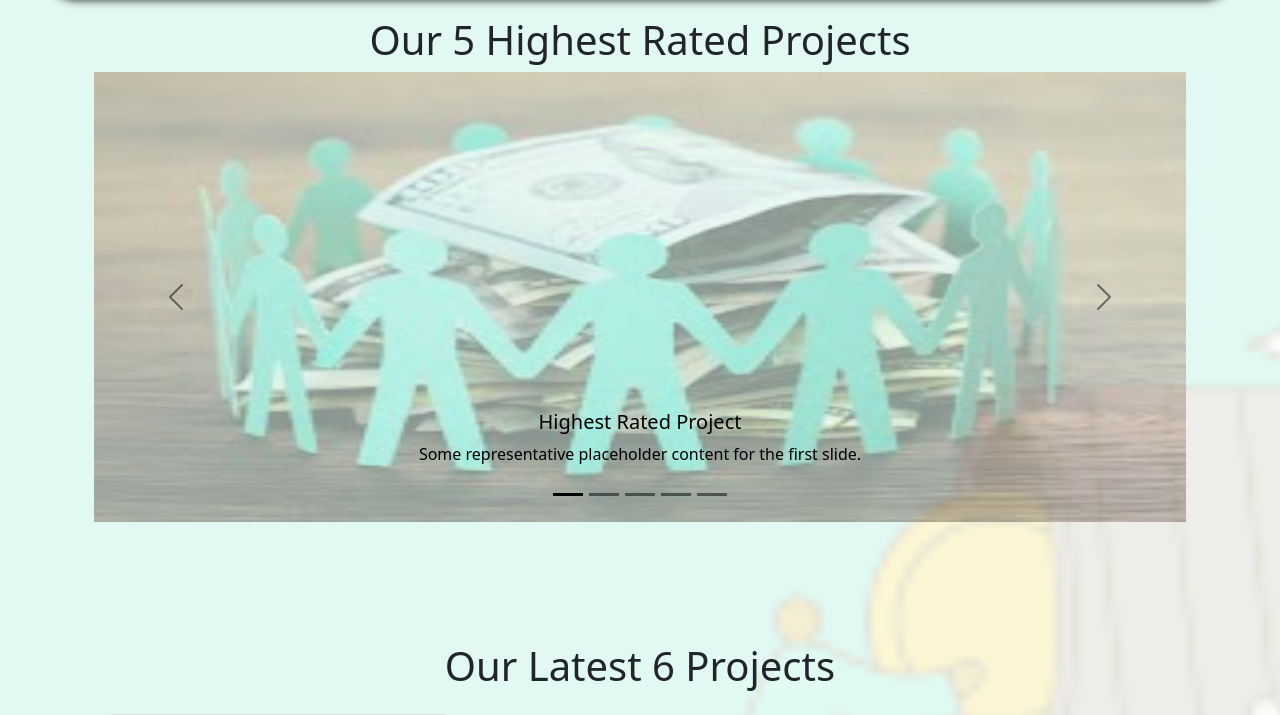
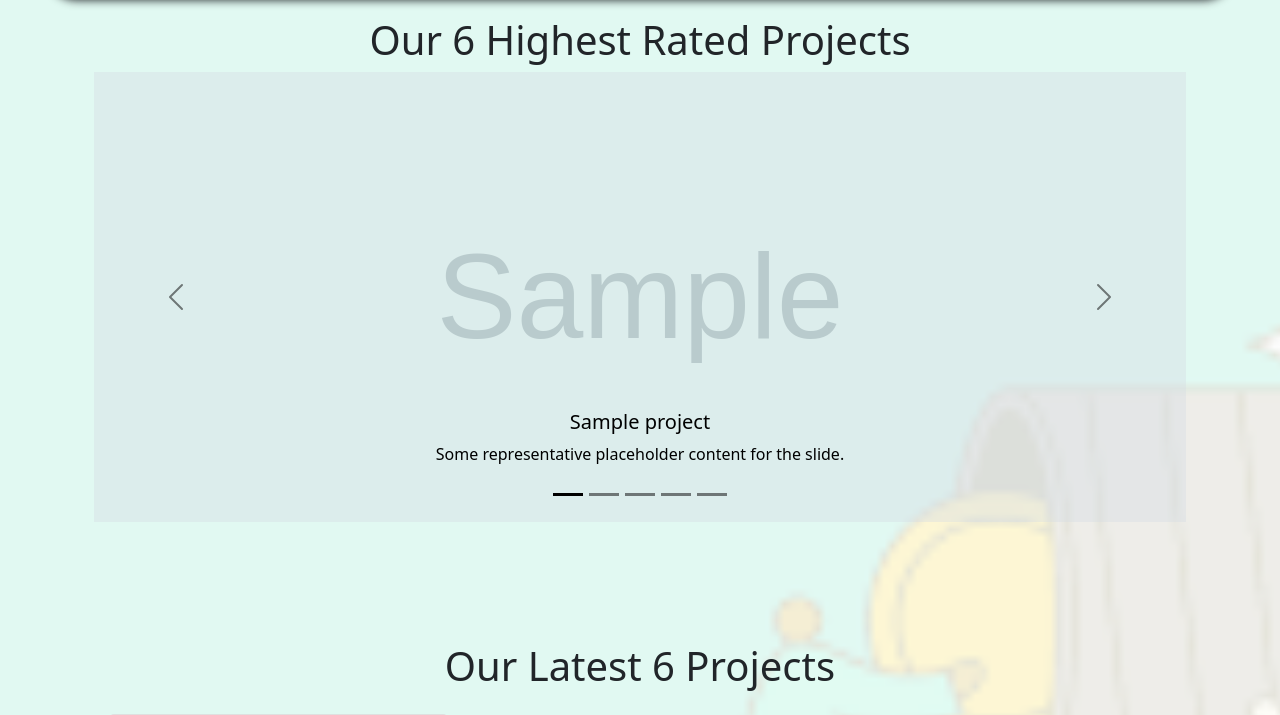
Before and after one commit to MoustafaAscoura/CrowdFunder, a Django app: template CrowdFunder/home/templates/home/home.html in a window 1280 px wide. Shown: the part 56-771 px from the top of the page. Run offline with Django 4.2, Linux system fonts and the light colour scheme; the template is opened without the code that fills it: most values are stand-ins (such as "Sample title", 1, 10 or a date in 2020); grey boxes marked "Sample" are stand-in pictures; some libraries are stand-ins or nearby versions.

Commit message:
Top 6 rated Projects & Latest Projects

```diff
--- a/CrowdFunder/home/templates/home/home.html
+++ b/CrowdFunder/home/templates/home/home.html
@@ -6,15 +6,9 @@
 <div class="container" id="Home">
 
     <div class="container join">
-        {% comment %} <h1> Join </h1> <br>
-        <h1> Us </h1> <br>
-        <h1> Now! </h1>
-    </div> <br> <br> <br> <br>
-    <br> <br> <a class="btn btn-secondary start" href="{% url 'project_create' %}">Start Fundraising </a>
-<br> <br> <br> <br> {% endcomment %}
 
 
-<h1 class="text-center"> Our 5 Highest Rated Projects </h1>
+<h1 class="text-center"> Our 6 Highest Rated Projects </h1>
    <!--  highest five rated running projects -->
 
 <div id="carouselExampleDark" class="carousel carousel-dark slide">
@@ -26,42 +20,17 @@
       <button type="button" data-bs-target="#carouselExampleDark" data-bs-slide-to="4" aria-label="Slide 5"></button>
     </div>
     <div class="carousel-inner">
-      <div class="carousel-item active" data-bs-interval="10000">
-        <img src="{% static 'home/images/images.jpeg' %}" style="height:450px; opacity:40%" class="d-block w-100" alt="...">
+      {% for project in top_rated_projects %}
+      <div class="carousel-item{% if forloop.first %} active{% endif %}" data-bs-interval="10000">
+        <img src="{% static project.thumbnail %}" style="height:450px; opacity:40%" class="d-block w-100" alt="...">
         <div class="carousel-caption d-none d-md-block">
-          <h5>Highest Rated Project</h5>
-          <p>Some representative placeholder content for the first slide.</p>
+          <h5>{{ project.title }}</h5>
+          <p>Some representative placeholder content for the slide.</p>
         </div>
       </div>
-      <div class="carousel-item" data-bs-interval="2000">
-        <img src="{% static 'home/images/images2.png' %}" style="height:450px; opacity:40%" class="d-block w-100" alt="...">
-        <div class="carousel-caption d-none d-md-block">
-          <h5>Second Highest Rated Project</h5>
-          <p>Some representative placeholder content for the second slide.</p>
-        </div>
-      </div>
-      <div class="carousel-item">
-        <img src="{% static 'home/images/images3.png' %}" style="height:450px; opacity:40%" class="d-block w-100" alt="...">
-        <div class="carousel-caption d-none d-md-block">
-          <h5>Third Highest Rated Project</h5>
-          <p>Some representative placeholder content for the third slide.</p>
-        </div>
-      </div>
-      <div class="carousel-item">
-        <img src="{% static 'home/images/images4.jpeg' %}" style="height:450px; opacity:40%" class="d-block w-100" alt="...">
-        <div class="carousel-caption d-none d-md-block">
-          <h5>Fourth Highest Rated Project</h5>
-          <p>Some representative placeholder content for the fourth slide.</p>
-        </div>
-      </div>
-      <div class="carousel-item" data-bs-interval="2000">
-        <img src="{% static 'home/images/images5.jpeg' %}" style="height:450px; opacity:40%" class="d-block w-100" alt="...">
-        <div class="carousel-caption d-none d-md-block">
-          <h5>Fifth Highest Rated Project</h5>
-          <p>Some representative placeholder content for the fifth slide.</p>
-        </div>
-      </div>
+      {% endfor %}
     </div>
+
     <button class="carousel-control-prev" type="button" data-bs-target="#carouselExampleDark" data-bs-slide="prev">
       <span class="carousel-control-prev-icon" aria-hidden="true"></span>
       <span class="visually-hidden">Previous</span>
@@ -88,9 +57,9 @@
   <h1 class="text-center">Our Latest 6 Projects</h1>
 
   <div class="container">
-    {% if projects %}
+    {% if latest_projects %}
     <div class="row row-cols-1 row-cols-md-2 row-cols-lg-3 g-3 my-2 overflow-hidden">
-      {% for project in projects %}
+      {% for project in latest_projects %}
       <div class="col">
         <div class="card position-relative mx-1" style="height: 60vh;">
             {% include "projects/partials/projectinfo.html" with project=project inlist=1 %}
@@ -114,6 +83,7 @@
 
 
 
+
 </div>
 </div>
 
```
Also changed, not shown: CrowdFunder/home/views.py (+4 -3 lines).
